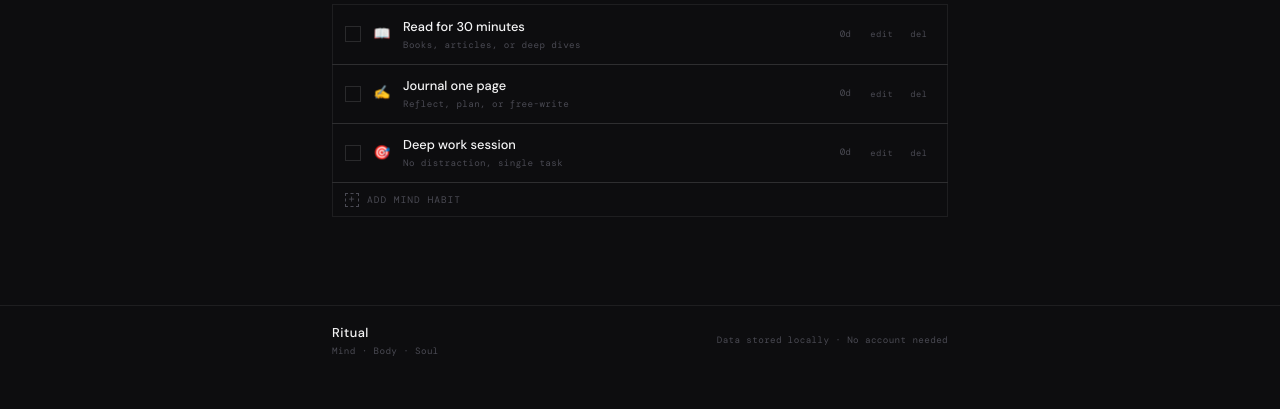
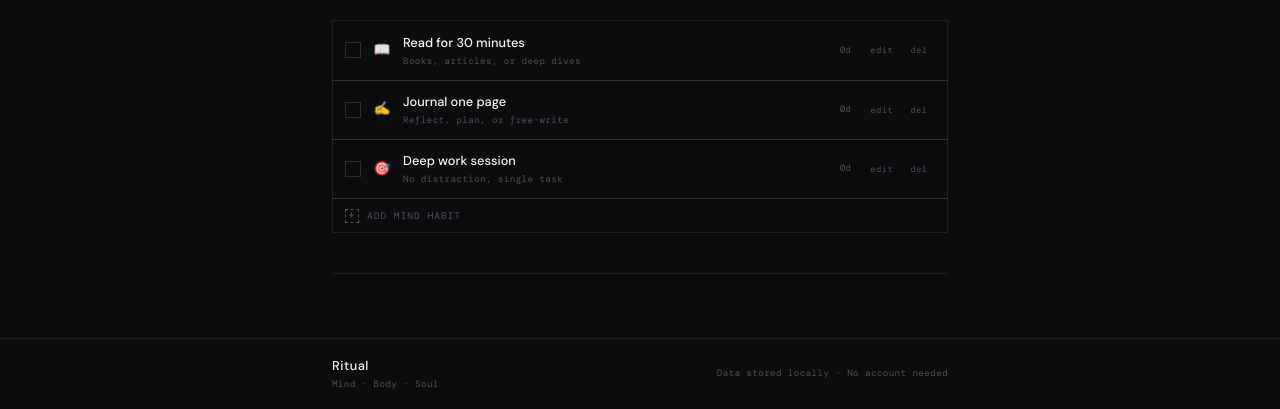
Before and after one commit to julius-darang/pillars, a plain HTML site: page index.html in a window 1280 px wide. Shown: the part 548-957 px from the top of the page. Before the commit the page ends 924 px from the top, so only its background shows below. Drawn offline with nearby package versions, Linux system fonts and the light colour scheme.

Commit message:
restore the bottom border line

```diff
--- a/index.html
+++ b/index.html
@@ -230,8 +230,8 @@
 
     /* ── PILLAR SECTION ── */
     .pillar-section {
-
-      padding-block: 1.5rem;
+      border-bottom: 1px solid var(--border);
+      padding-block: 2.5rem;
     }
     .pillar-section.hidden { display: none; }
 
```
